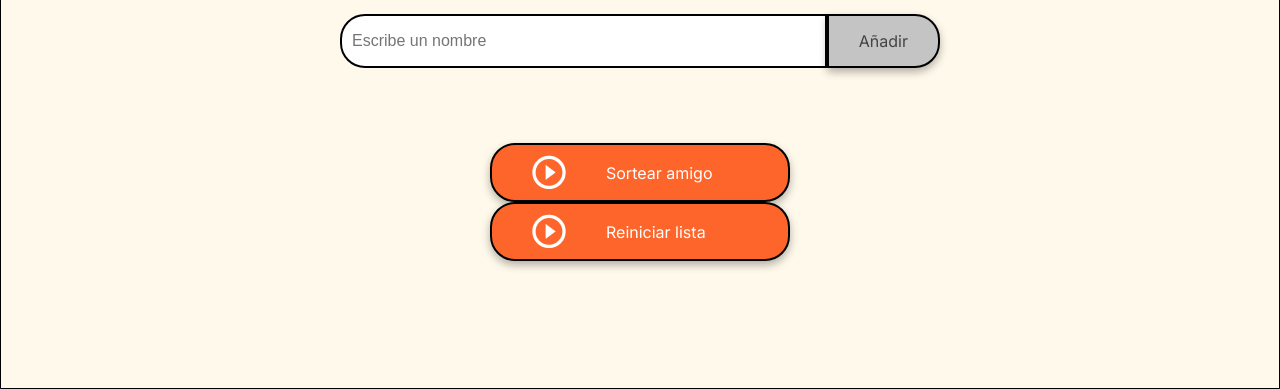
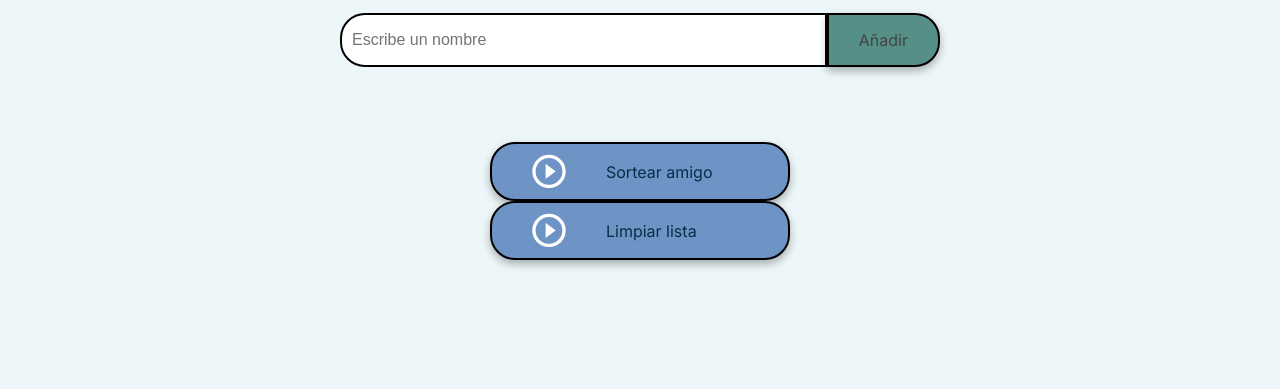
Before and after one commit to karlavizcarram/challenge-entregable, a plain HTML site: page index.html in a window 1280 px wide. Shown: the part 411-800 px from the top of the page. Drawn offline with nearby package versions, Linux system fonts and the light colour scheme.

Commit message:
Se modifican las fuentes y fondos en toda la página

```diff
--- a/app.js
+++ b/app.js
@@ -46,7 +46,7 @@ function sortearAmigo() {
     // Selecciona el amigo correspondiente al índice aleatorio
     let amigoSeleccionado = listaAmigos[indiceAleatorio]
     // Muestra el nombre del amigo seleccionado en el elemento con id "resultado"
-    document.getElementById("resultado").innerText = "El amigo sorteado es: " + amigoSeleccionado
+    document.getElementById("resultado").innerText = "El amigo seleccionado es: " + amigoSeleccionado
     document.getElementById("resultado").innerHTML;
 }
 
@@ -57,5 +57,5 @@ function reiniciarLista() {
     document.getElementById("lista-amigos").innerHTML = ""
     // Limpia el resultado del sorteo
     document.getElementById("resultado").innerText = ""
-    alert("La lista ha sido reiniciada");
+    alert("Se ha borrado la lista");
 }
--- a/index.html
+++ b/index.html
@@ -13,12 +13,12 @@
 <body>
     <main class="main-content">
         <header class="header-banner">
-            <h1 class="main-title">Conoce a tu amigo secreto</h1>
-            <img src="assets/amigo-secreto.png" alt="Imagen representativa de amigo secreto">
+            <h1 class="main-title">Conoce a tu <br> amigo secreto</h1>
+            <img class="imagen-inicial" src="assets/deco-create.svg" alt="Imagen representativa de amigo secreto">
         </header>
 
         <section class="input-section">
-            <h2 class="section-title">Digite el nombre  de sus amigos</h2>
+            <h2 class="section-title">Ingresa el nombre de tus amigos a sortear 🎉</h2>
             <!-- Llamamos 2 funciones para agregar el amigo a la lista y actualizar la lista visualmente -->
             <div class="input-wrapper">
                 <input type="text" id="amigo" class="input-amigo" placeholder="Escribe un nombre">
@@ -29,16 +29,19 @@
             <ul id="resultado" class="result-list" aria-live="polite"></ul>
 
             <div class="button-container">
+            <!-- Llamamos función para realizar el sorteo -->
                 <button class="button-draw" onclick="sortearAmigo()" aria-label="Sortear amigo secreto">
                     <img src="assets/play_circle_outline.png" alt="Ícono para sortear">
                     Sortear amigo
                 </button>
+            <!-- Llamamos función para limpiar lista -->
+                <button class="button-draw" onclick="reiniciarLista()" aria-label="Limpiar lista">
+                    <img src="assets/play_circle_outline.png" alt="Ícono para reiniciar">
+                    Limpiar lista
+                </button>
             </div>
             <div class="button-container">
-                <button class="button-draw" onclick="reiniciarLista()" aria-label="Reiniciar lista">
-                    <img src="assets/play_circle_outline.png" alt="Ícono para reiniciar">
-                    Reiniciar lista
-                </button>
+
             </div>
         </section>
     </main>
--- a/style.css
+++ b/style.css
@@ -1,11 +1,17 @@
+@import url('https://fonts.googleapis.com/css2?family=Krona+One&family=Montserrat:ital,wght@0,100..900;1,100..900&display=swap');
+
 :root {
-    --color-primary: #4B69FD;
-    --color-secondary: #FFF9EB;
-    --color-tertiary: #C4C4C4;
-    --color-button: #fe652b;
-    --color-button-hover: #e55720;
+    --color-primary: #edf6f9;
+    --color-secondary: #F5EFE6;
+    --color-tertiary: #568F87;
+    --color-button: #6D94C5;
+    --color-button-hover: #219ebc;
     --color-text: #444444;
-    --color-white: #FFFFFF;
+    --color-blue: #023047;
+    --color-blue-text: #219ebc;
+
+    --fuente-montserrat: "Montserrat", sans-serif;
+    --fuente-krona: "Krona One", sans-seri
 }
 
 /* Estilos generales */
@@ -21,6 +27,7 @@ body {
     display: flex;
     justify-content: center;
     align-items: center;
+
 }
 
 .main-content {
@@ -42,9 +49,7 @@ body {
 /* Sección de entrada */
 .input-section {
     flex: 60%;
-    background-color: var(--color-secondary);
-    border: 1px solid #000;
-    border-radius: 64px 64px 0 0;
+    background-color: var(--color-primary);
     display: flex;
     flex-direction: column;
     align-items: center;
@@ -57,17 +62,17 @@ body {
     font-size: 48px;
     font-family: "Merriweather", serif;
     font-weight: 900;
-    font-style: italic;
-    color: var(--color-white);
+    color: var(--color-blue);
+    font-family: var(--fuente-krona);
 }
 
 .section-title {
-    font-family: "Inter", serif;
     font-size: 36px;
     font-weight: 700;
-    color: var(--color-primary);
+    color: var(--color-blue-text);
     margin: 10px 0;
     text-align: center;
+    font-family: var(--fuente-montserrat);
 }
 
 /* Contenedores de entrada y botón */
@@ -148,7 +153,7 @@ ul {
     align-items: center;
     width: 100%;
     padding: 10px 40px;
-    color: var(--color-white);
+    color: var(--color-blue);
     background-color: var(--color-button);
     font-size: 16px;
 }
```
